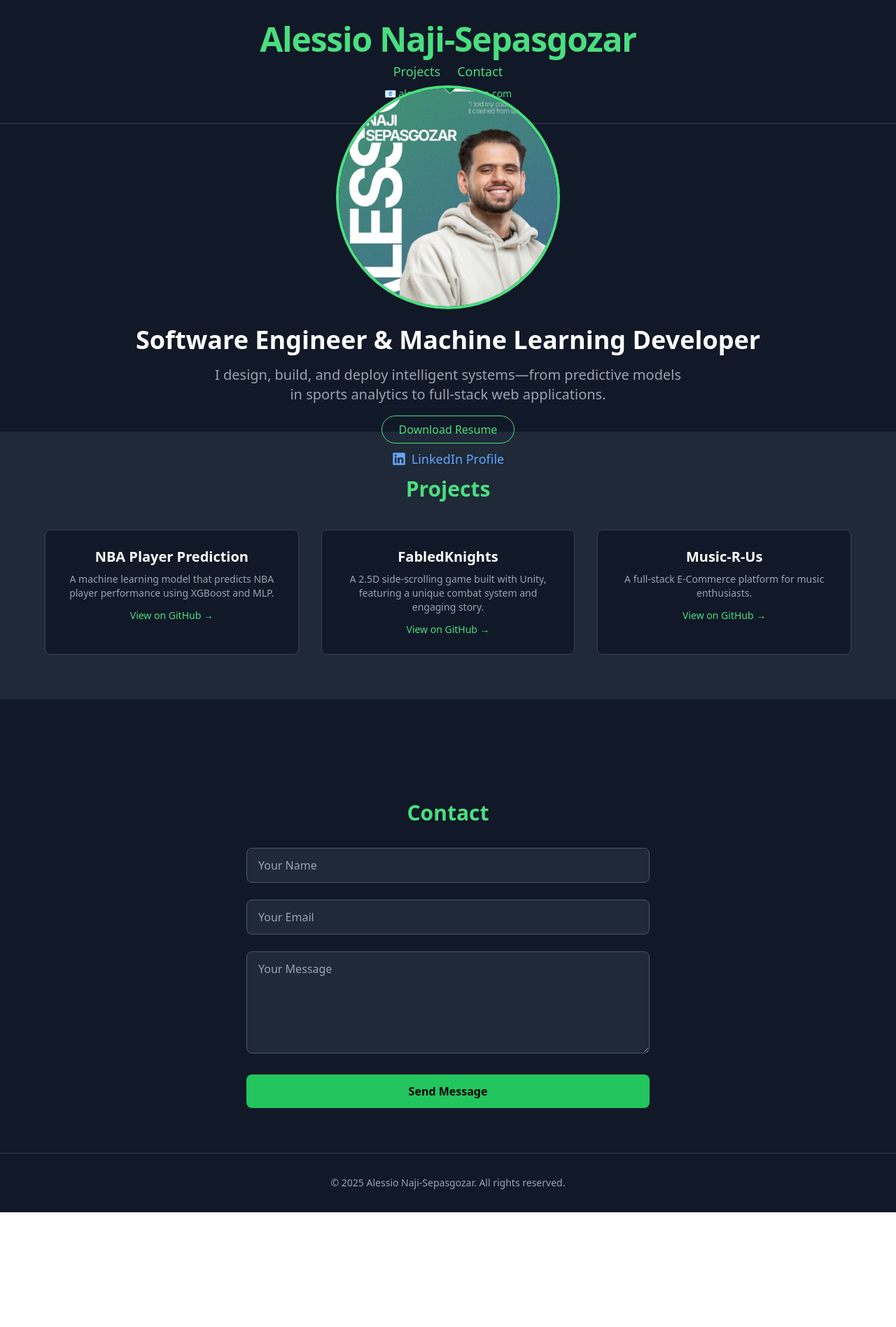
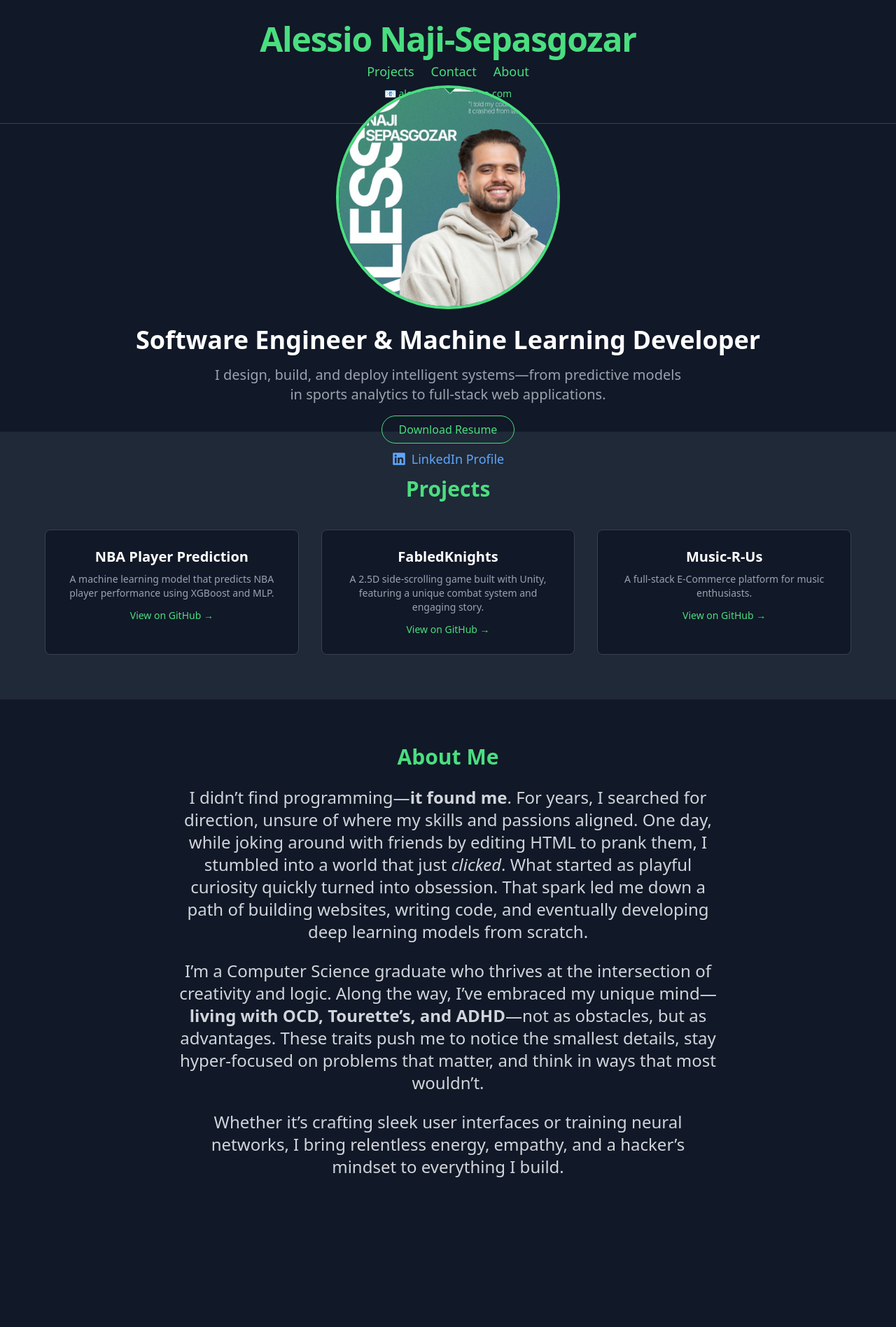
Before and after one commit to Anaji00/portfolio, a React (Create React App) app: page / in a window 1280 px wide. Shown: the top 1897 px of the page at 70% size. Before the commit the page ends 1733 px from the top, so only its background shows below. Built offline with nearby package versions, Linux system fonts and the light colour scheme.

Commit message:
Update App.js

```diff
--- a/src/App.js
+++ b/src/App.js
@@ -19,6 +19,9 @@ function App() {
     <a href="#contact" className="text-green-400 hover:underline">
       Contact
     </a>
+    <a href="#about" className="text-green-400 hover:underline">
+  About
+</a>
   </nav>
 
   {/* Email Display */}
@@ -138,6 +141,22 @@ function App() {
           </div>
         </div>
       </section>
+      {/* About Section */}
+<section id="about" className="bg-gray-900 py-16 px-6">
+  <div className="max-w-3xl mx-auto text-center space-y-6">
+    <h2 className="text-3xl font-bold text-green-400">About Me</h2>
+    <p className="text-gray-300 text-2xl">
+      I didn’t find programming—<strong>it found me</strong>. For years, I searched for direction, unsure of where my skills and passions aligned. One day, while joking around with friends by editing HTML to prank them, I stumbled into a world that just <em>clicked</em>. What started as playful curiosity quickly turned into obsession. That spark led me down a path of building websites, writing code, and eventually developing deep learning models from scratch.
+    </p>
+    <p className="text-gray-300 text-2xl">
+      I’m a Computer Science graduate who thrives at the intersection of creativity and logic. Along the way, I’ve embraced my unique mind—<strong>living with OCD, Tourette’s, and ADHD</strong>—not as obstacles, but as advantages. These traits push me to notice the smallest details, stay hyper-focused on problems that matter, and think in ways that most wouldn’t.
+    </p>
+    <p className="text-gray-300 text-2xl">
+      Whether it’s crafting sleek user interfaces or training neural networks, I bring relentless energy, empathy, and a hacker’s mindset to everything I build.
+    </p>
+  </div>
+</section>
+
 
       {/* Contact Section */}
       <section id="contact" className="bg-gray-900 py-16 px-6 mt-20">
```
